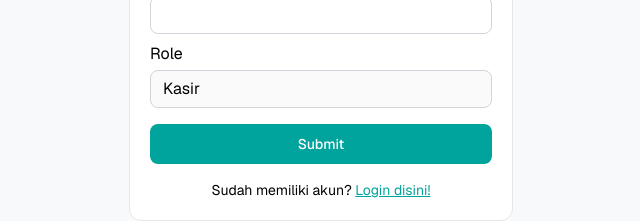
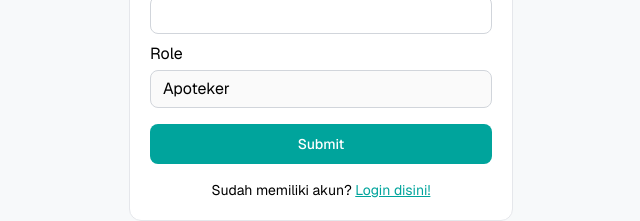
Before and after one commit to FaishalHilmi/antibiotic-sales-forecast, a Next.js app: page /auth/register in a window 1280 px wide. Shown: the part 434-655 px from the top of the page, without its empty margins (319-959 px from the left). Built offline with nearby package versions, Linux system fonts and the light colour scheme.

Commit message:
chore: change role state value to be apoteker

```diff
--- a/app/auth/register/components/FormRegister.tsx
+++ b/app/auth/register/components/FormRegister.tsx
@@ -10,7 +10,7 @@ export default function FormRegister() {
   const [username, setUsername] = useState<string>("");
   const [password, setPassword] = useState<string>("");
   const [message, setMessage] = useState<string>("");
-  const [role, setRole] = useState<string>("Kasir");
+  const [role, setRole] = useState<string>("Apoteker");
   const [loading, setLoading] = useState<boolean>(false);
   const router = useRouter();
 
```
